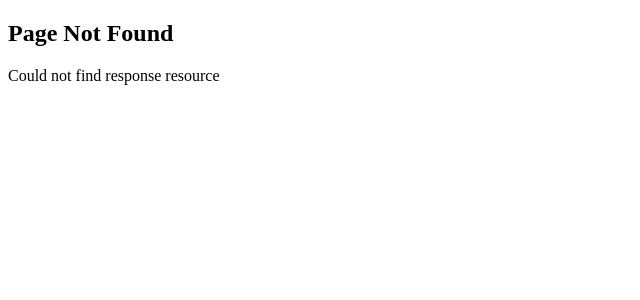
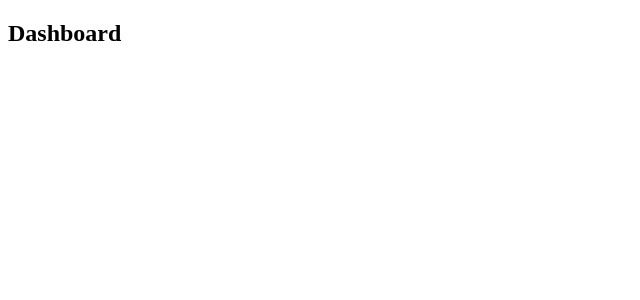
Before and after one commit to MarsalShyam/NextJs-Learning, a Next.js app in the folder routing-dem/: page /dashboard in a window 1280 px wide. Before the commit this address had no page. Shown: the top 300 px of the page, without its empty margins (0-640 px from the left). Built offline with nearby package versions, Linux system fonts and the light colour scheme.

Commit message:
add file collection

```diff
--- /dev/null
+++ b/routing-dem/src/app/dashboard/line-chart.tsx
@@ -0,0 +1,3 @@
+export default function LineChart(){
+    return <h1>Line Chart</h1>
+}
--- /dev/null
+++ b/routing-dem/src/app/dashboard/page.tsx
@@ -0,0 +1,9 @@
+function BarChart(){
+    return <h2>Bar Chart</h2>
+}
+
+export default function Dashboard(){
+    return(
+        <h2>Dashboard</h2>
+    )
+}
```
